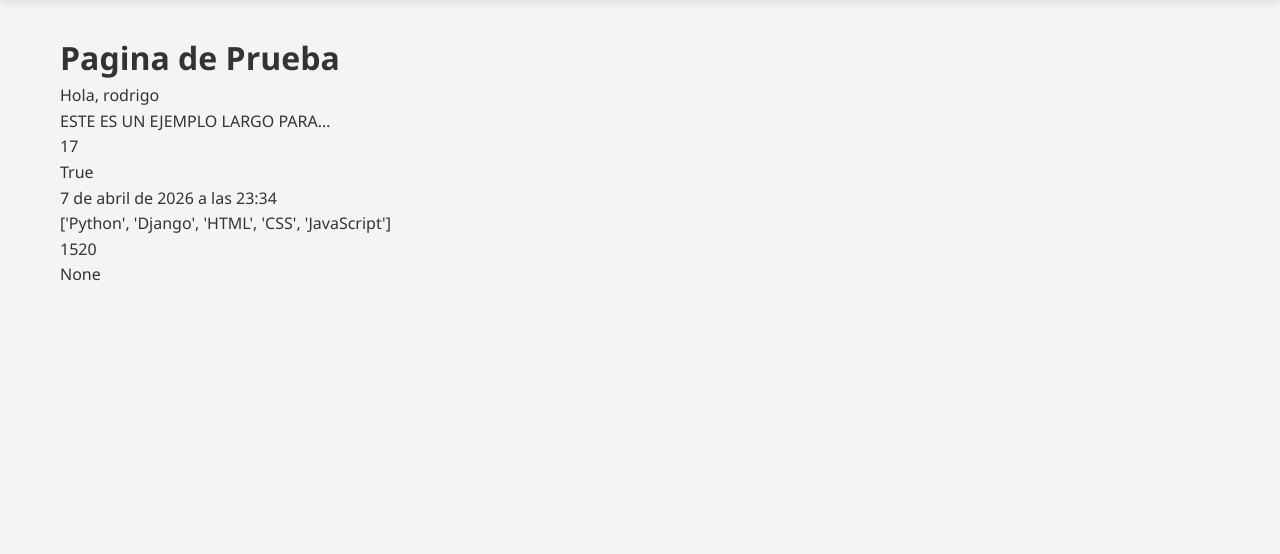
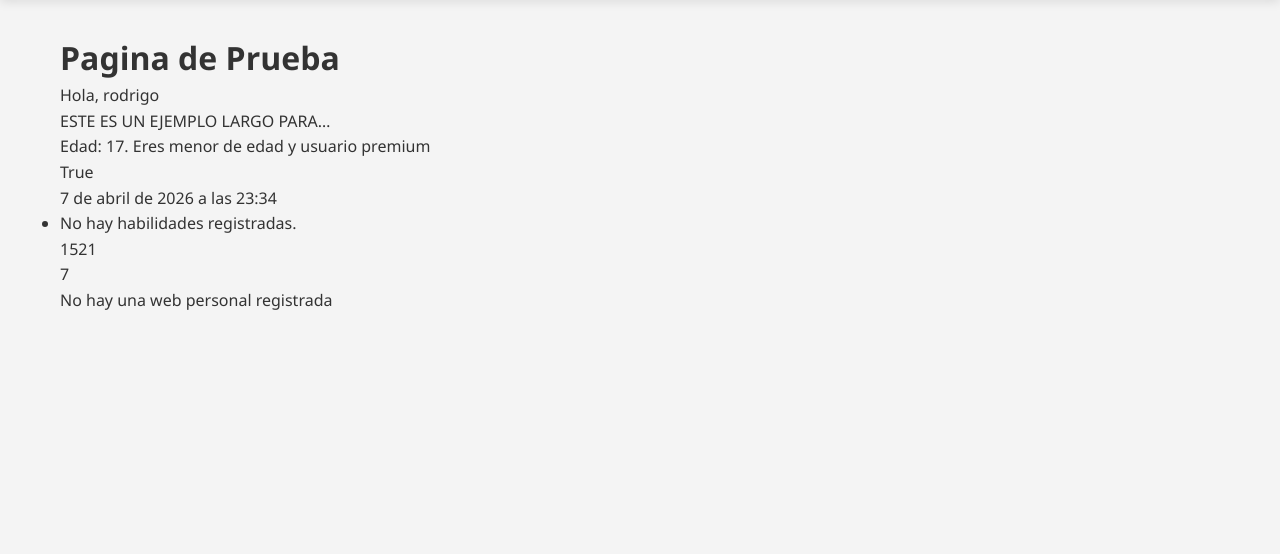
Before and after one commit to rodrigomedrano-jpg/proyectos_rodrigo_a1, a Django app: page /productos/ in a window 1280 px wide. Shown: the part 78-632 px from the top of the page. Run offline with Django 5.2, Linux system fonts and the light colour scheme.

Commit message:
Templates en curso 3

```diff
--- a/cursos/templates/cursos/prueba.html
+++ b/cursos/templates/cursos/prueba.html
@@ -7,11 +7,28 @@
     <h1>Pagina de Prueba</h1>
     <p>Hola, {{ nombre | lower}}</p>
     <p>{{ biografia | truncatechars:30 }}</p>
-    <p>{{edad}}</p>
+    <p>
+      {% if edad >= 18 and es_premium %}
+        Edad: {{edad}}. Eres mayor de edad y usuario premium
+      {% elif edad >= 18 %}
+        Edad: {{edad}}. Eres mayor de edad pero no un usuario premium
+      {% elif es_premium %}
+        Edad: {{edad}}. Eres menor de edad y usuario premium
+      {% else %}
+        Edad: {{edad}}. Eres menor de edad
+      {% endif %}
+    </p>
     <p>{{es_premium}}</p>
     <p>{{fecha_registro}}</p>
-    <p>{{habilidades}}</p>
-    <p>{{seguidores}}</p>
-    <p>{{web_personal}}</p>
+    <ul>
+      {% for habilidad in habilidades %}
+        <li {% if habilidad == 'Django' %}style="color: green"{% endif %}>{{forloop.counter0}}. {{ habilidad }}</li>
+      {% empty %}
+        <li>No hay habilidades registradas.</li>
+      {% endfor %}
+    </ul>
+    <p>{{seguidores| add:1}}</p>
+    <p>{{nombre| length}}</p>
+    <p>{{web_personal| default:"No hay una web personal registrada"}}</p>
   </div>
 {% endblock %}
--- a/cursos/views.py
+++ b/cursos/views.py
@@ -124,7 +124,7 @@ def prueba(request):
         'biografia': 'ESTE ES UN EJEMPLO LARGO PARA MOSTRAR TEXTO Y CORTAR EN LA EJECUCIÓN DE MI TEMPLATE',
         'edad': 17,
         'es_premium': True,
-        'habilidades': ['Python', 'Django', 'HTML', 'CSS', 'JavaScript'],
+        'habilidades': [],
         'fecha_registro': datetime.now(),
         'seguidores': 1520,
         'web_personal': None
```
